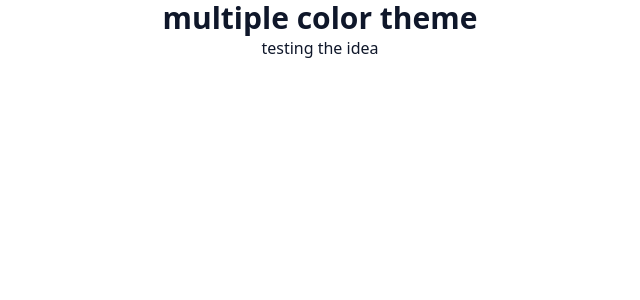
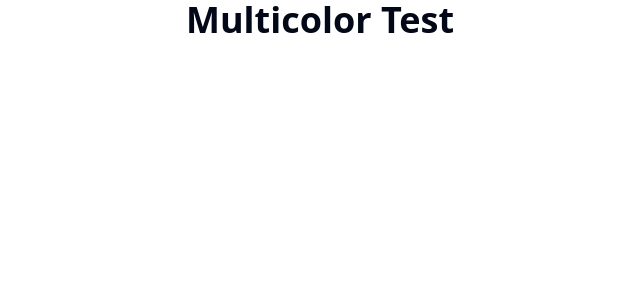
Before and after one commit to pally0091/multiple-theme, a Next.js app: page / in a window 1280 px wide. Shown: the top 300 px of the page, without its empty margins (320-960 px from the left). Built offline with nearby package versions, Linux system fonts and the light colour scheme.

Commit message:
Update project configuration and code to remove `next-themes` and use `styled-components` with custom themes

```diff
--- a/package.json
+++ b/package.json
@@ -13,9 +13,9 @@
     "clsx": "^2.1.0",
     "lucide-react": "^0.372.0",
     "next": "14.2.2",
-    "next-themes": "^0.3.0",
     "react": "^18",
     "react-dom": "^18",
+    "styled-components": "^6.1.8",
     "tailwind-merge": "^2.3.0",
     "tailwindcss-animate": "^1.0.7"
   },
--- a/src/app/globals.css
+++ b/src/app/globals.css
@@ -4,172 +4,6 @@
 
 body {
   text-align: center;
-}
-
-@layer base {
-  html {
-    --background: 0 0% 100%;
-    --foreground: 222.2 47.4% 11.2%;
-    --muted: 210 40% 96.1%;
-    --muted-foreground: 215.4 16.3% 46.9%;
-    --card: 0 0% 100%;
-    --card-foreground: 222.2 47.4% 11.2%;
-    --popover: 0 0% 100%;
-    --popover-foreground: 222.2 47.4% 11.2%;
-    --border: 214.3 31.8% 91.4%;
-    --input: 214.3 31.8% 91.4%;
-    --primary: 222.2 47.4% 11.2%;
-    --primary-foreground: 210 40% 98%;
-    --secondary: 210 40% 96.1%;
-    --secondary-foreground: 222.2 47.4% 11.2%;
-    --accent: 210 40% 96.1%;
-    --accent-foreground: 222.2 47.4% 11.2%;
-    --destructive: 0 100% 50%;
-    --destructive-foreground: 210 40% 98%;
-    --ring: 215 20.2% 65.1%;
-    --radius: 0.5rem;
-  }
-  theme1 {
-    :root {
-      --background: 0 0% 100%;
-      --foreground: 20 14.3% 4.1%;
-      --card: 0 0% 100%;
-      --card-foreground: 20 14.3% 4.1%;
-      --popover: 0 0% 100%;
-      --popover-foreground: 20 14.3% 4.1%;
-      --primary: 24.6 95% 53.1%;
-      --primary-foreground: 60 9.1% 97.8%;
-      --secondary: 60 4.8% 95.9%;
-      --secondary-foreground: 24 9.8% 10%;
-      --muted: 60 4.8% 95.9%;
-      --muted-foreground: 25 5.3% 44.7%;
-      --accent: 60 4.8% 95.9%;
-      --accent-foreground: 24 9.8% 10%;
-      --destructive: 0 84.2% 60.2%;
-      --destructive-foreground: 60 9.1% 97.8%;
-      --border: 20 5.9% 90%;
-      --input: 20 5.9% 90%;
-      --ring: 24.6 95% 53.1%;
-      --radius: 0.5rem;
-    }
-
-    .dark {
-      --background: 20 14.3% 4.1%;
-      --foreground: 60 9.1% 97.8%;
-      --card: 20 14.3% 4.1%;
-      --card-foreground: 60 9.1% 97.8%;
-      --popover: 20 14.3% 4.1%;
-      --popover-foreground: 60 9.1% 97.8%;
-      --primary: 20.5 90.2% 48.2%;
-      --primary-foreground: 60 9.1% 97.8%;
-      --secondary: 12 6.5% 15.1%;
-      --secondary-foreground: 60 9.1% 97.8%;
-      --muted: 12 6.5% 15.1%;
-      --muted-foreground: 24 5.4% 63.9%;
-      --accent: 12 6.5% 15.1%;
-      --accent-foreground: 60 9.1% 97.8%;
-      --destructive: 0 72.2% 50.6%;
-      --destructive-foreground: 60 9.1% 97.8%;
-      --border: 12 6.5% 15.1%;
-      --input: 12 6.5% 15.1%;
-      --ring: 20.5 90.2% 48.2%;
-    }
-  }
-  theme2 {
-    :root {
-      --background: 0 0% 100%;
-      --foreground: 20 14.3% 4.1%;
-      --card: 0 0% 100%;
-      --card-foreground: 20 14.3% 4.1%;
-      --popover: 0 0% 100%;
-      --popover-foreground: 20 14.3% 4.1%;
-      --primary: 47.9 95.8% 53.1%;
-      --primary-foreground: 26 83.3% 14.1%;
-      --secondary: 60 4.8% 95.9%;
-      --secondary-foreground: 24 9.8% 10%;
-      --muted: 60 4.8% 95.9%;
-      --muted-foreground: 25 5.3% 44.7%;
-      --accent: 60 4.8% 95.9%;
-      --accent-foreground: 24 9.8% 10%;
-      --destructive: 0 84.2% 60.2%;
-      --destructive-foreground: 60 9.1% 97.8%;
-      --border: 20 5.9% 90%;
-      --input: 20 5.9% 90%;
-      --ring: 20 14.3% 4.1%;
-      --radius: 0.5rem;
-    }
-
-    .dark {
-      --background: 20 14.3% 4.1%;
-      --foreground: 60 9.1% 97.8%;
-      --card: 20 14.3% 4.1%;
-      --card-foreground: 60 9.1% 97.8%;
-      --popover: 20 14.3% 4.1%;
-      --popover-foreground: 60 9.1% 97.8%;
-      --primary: 47.9 95.8% 53.1%;
-      --primary-foreground: 26 83.3% 14.1%;
-      --secondary: 12 6.5% 15.1%;
-      --secondary-foreground: 60 9.1% 97.8%;
-      --muted: 12 6.5% 15.1%;
-      --muted-foreground: 24 5.4% 63.9%;
-      --accent: 12 6.5% 15.1%;
-      --accent-foreground: 60 9.1% 97.8%;
-      --destructive: 0 62.8% 30.6%;
-      --destructive-foreground: 60 9.1% 97.8%;
-      --border: 12 6.5% 15.1%;
-      --input: 12 6.5% 15.1%;
-      --ring: 35.5 91.7% 32.9%;
-    }
-  }
-  theme3 {
-    :root {
-      --background: 0 0% 100%;
-      --foreground: 240 10% 3.9%;
-      --card: 0 0% 100%;
-      --card-foreground: 240 10% 3.9%;
-      --popover: 0 0% 100%;
-      --popover-foreground: 240 10% 3.9%;
-      --primary: 142.1 76.2% 36.3%;
-      --primary-foreground: 355.7 100% 97.3%;
-      --secondary: 240 4.8% 95.9%;
-      --secondary-foreground: 240 5.9% 10%;
-      --muted: 240 4.8% 95.9%;
-      --muted-foreground: 240 3.8% 46.1%;
-      --accent: 240 4.8% 95.9%;
-      --accent-foreground: 240 5.9% 10%;
-      --destructive: 0 84.2% 60.2%;
-      --destructive-foreground: 0 0% 98%;
-      --border: 240 5.9% 90%;
-      --input: 240 5.9% 90%;
-      --ring: 142.1 76.2% 36.3%;
-      --radius: 0.5rem;
-    }
-
-    .dark {
-      --background: 20 14.3% 4.1%;
-      --foreground: 0 0% 95%;
-      --card: 24 9.8% 10%;
-      --card-foreground: 0 0% 95%;
-      --popover: 0 0% 9%;
-      --popover-foreground: 0 0% 95%;
-      --primary: 142.1 70.6% 45.3%;
-      --primary-foreground: 144.9 80.4% 10%;
-      --secondary: 240 3.7% 15.9%;
-      --secondary-foreground: 0 0% 98%;
-      --muted: 0 0% 15%;
-      --muted-foreground: 240 5% 64.9%;
-      --accent: 12 6.5% 15.1%;
-      --accent-foreground: 0 0% 98%;
-      --destructive: 0 62.8% 30.6%;
-      --destructive-foreground: 0 85.7% 97.3%;
-      --border: 240 3.7% 15.9%;
-      --input: 240 3.7% 15.9%;
-      --ring: 142.4 71.8% 29.2%;
-    }
-  }
-  /* @import "theme/theme1.css"; */
-  /* @import "theme/theme2.css"; */
-  /* @import "theme/theme3.css"; */
 }
 
 @layer base {
--- a/src/app/layout.tsx
+++ b/src/app/layout.tsx
@@ -1,7 +1,7 @@
 import type { Metadata } from "next";
 import { Inter } from "next/font/google";
 import "./globals.css";
-import Provider from "@/components/Provider/Provider";
+import ThemeProvider from "@/components/ThemeProvider";
 
 const inter = Inter({ subsets: ["latin"] });
 
@@ -18,9 +18,9 @@
   return (
     <html lang="en">
       <body className="">
-        <Provider>
-          <main>{children}</main>
-        </Provider>
+        <main>
+          <ThemeProvider>{children}</ThemeProvider>
+        </main>
       </body>
     </html>
   );
--- a/src/app/page.tsx
+++ b/src/app/page.tsx
@@ -1,8 +1,9 @@
+import Image from "next/image";
+
 export default function Home() {
   return (
     <div>
-      <h1 className="text-3xl font-semibold">multiple color theme</h1>
-      <p>testing the idea</p>
+      <h1 className="text-4xl font-semibold">Multicolor Test</h1>
     </div>
   );
 }
--- a/src/components/Provider/Provider.tsx
+++ /dev/null
@@ -1,14 +0,0 @@
-"use client";
-import React from "react";
-import { ThemeProvider } from "next-themes";
-
-export default function Provider({ children }: { children: React.ReactNode }) {
-  return (
-    <ThemeProvider
-      attribute="class"
-      themes={["theme1", "theme2", "theme3"]}
-    >
-      {children}
-    </ThemeProvider>
-  );
-}
--- /dev/null
+++ b/src/components/ThemeProvider.tsx
@@ -0,0 +1,83 @@
+"use client";
+import React from "react";
+
+const GlobalStyles = () => {
+  const cssData = `
+    :root {
+      --background: 0 0% 100%;
+      --foreground: 222.2 84% 4.9%;
+
+      --card: 0 0% 100%;
+      --card-foreground: 222.2 84% 4.9%;
+
+      --popover: 0 0% 100%;
+      --popover-foreground: 222.2 84% 4.9%;
+
+      --primary: 222.2 47.4% 11.2%;
+      --primary-foreground: 210 40% 98%;
+
+      --secondary: 210 40% 96.1%;
+      --secondary-foreground: 222.2 47.4% 11.2%;
+
+      --muted: 210 40% 96.1%;
+      --muted-foreground: 215.4 16.3% 46.9%;
+
+      --accent: 210 40% 96.1%;
+      --accent-foreground: 222.2 47.4% 11.2%;
+
+      --destructive: 0 84.2% 60.2%;
+      --destructive-foreground: 210 40% 98%;
+
+      --border: 214.3 31.8% 91.4%;
+      --input: 214.3 31.8% 91.4%;
+      --ring: 222.2 84% 4.9%;
+
+      --radius: 0.5rem;
+    }
+
+    .dark {
+      --background: 222.2 84% 4.9%;
+      --foreground: 210 40% 98%;
+
+      --card: 222.2 84% 4.9%;
+      --card-foreground: 210 40% 98%;
+
+      --popover: 222.2 84% 4.9%;
+      --popover-foreground: 210 40% 98%;
+
+      --primary: 210 40% 98%;
+      --primary-foreground: 222.2 47.4% 11.2%;
+
+      --secondary: 217.2 32.6% 17.5%;
+      --secondary-foreground: 210 40% 98%;
+
+      --muted: 217.2 32.6% 17.5%;
+      --muted-foreground: 215 20.2% 65.1%;
+
+      --accent: 217.2 32.6% 17.5%;
+      --accent-foreground: 210 40% 98%;
+
+      --destructive: 0 62.8% 30.6%;
+      --destructive-foreground: 210 40% 98%;
+
+      --border: 217.2 32.6% 17.5%;
+      --input: 217.2 32.6% 17.5%;
+      --ring: 212.7 26.8% 83.9%;
+    }
+  `;
+
+  return <style>{cssData}</style>;
+};
+
+export default function ThemeProvider({
+  children,
+}: {
+  children: React.ReactNode;
+}) {
+  return (
+    <>
+      <GlobalStyles />
+      <div>{children}</div>
+    </>
+  );
+}
```
Also changed, not shown: 2 other files (tests, documents, lock files or other folders).
